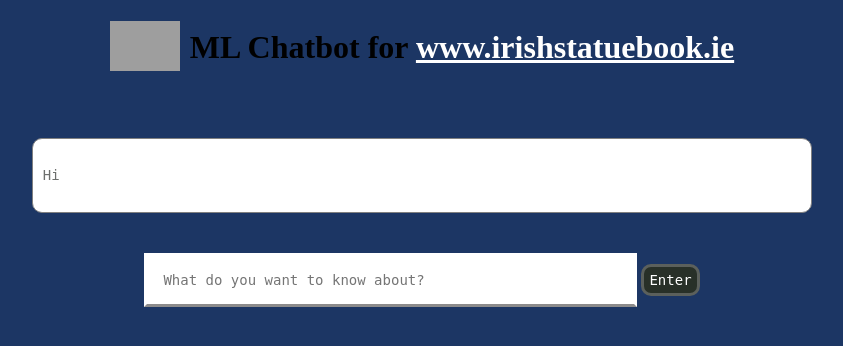
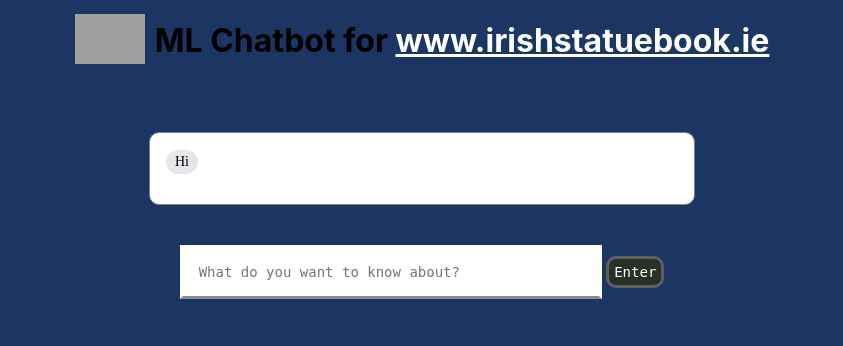
Before and after one commit to liamreilly01/Sweng-Group-20, a Django app: page /blog/ in a window 1280 px wide. Shown: the top 346 px of the page, without its empty margins (218-1061 px from the left). Run offline with Django 4.2, Linux system fonts and the light colour scheme; some web fonts are replaced; grey boxes are pictures that could not be loaded.

Commit message:
added text bubbles

```diff
--- a/djangoSweng/blog/static/blog/style.css
+++ b/djangoSweng/blog/static/blog/style.css
@@ -3,22 +3,45 @@
 }
 
 #chatbot{
+    background-color: #ffffff;
     margin-left: auto;
     margin-right: auto;
-    width: 60%;
+    width: 40%;
     margin-top: 50px;
     border-radius: 10px;
     border: 1px solid gray;
-    padding: 10px;
-    background: white;
+    padding: 16px;
+    position: relative;
+    word-wrap: break-word;
 }
 
 .botText{
-    font-family: monospace;
+    background-color: #fff;
+    border: 1px solid #e5e5ea;
+    border-radius: 1rem;
+    display: flex;
+    flex-direction: column;
+    font-family: "SanFrancisco";
+    margin-top: 1px;
     font-size: 14px;
-    text-align: left;
-    line-height: 25px;
-    color: rgb(109, 111, 109);
+    margin-right: auto;
+    width: fit-content;
+    max-width: 50%;
+    padding: 0.2rem 0.5rem;
+}
+
+#chatbot ::before,
+#chatbot ::after {
+  bottom: -0.1rem;
+  content: "";
+  height: 1rem;
+  position: absolute;
+}
+
+.botText {
+    align-items: flex-start;
+    background-color: #e5e5ea;
+    color: #000;
 }
 
 #userInput{
@@ -35,7 +58,7 @@
     border-bottom: 3px solid #8c8b8b;
     font-family: monospace;
     font-size: 14px;
-    width: 60%;
+    width: 50%;
     padding: 16px;
     color: rgb(8, 7, 7);
 }
@@ -66,9 +89,44 @@
 }
 
 .userText{
+    background-color: #248bf5;
+    border: 1px solid #e5e5ea;
+    border-radius: 1rem;
+    display: flex;
+    flex-direction: column;
+    font-family: "SanFrancisco";
     text-align: right;
-    font-family: monospace;
+    margin-top: 1px;
     font-size: 14px;
-    line-height: 25px;
-    color: rgb(109, 111, 109);
+    margin-left: auto;
+    width: fit-content;
+    max-width: 50%;
+    padding: 0.2rem 0.5rem;
 }
+
+.userText {
+    align-items: flex-end;
+    color: #fff;
+
+}
+
+@font-face {
+    font-family: "SanFrancisco";
+    src:
+      url("https://cdn.rawgit.com/AllThingsSmitty/fonts/25983b71/SanFrancisco/sanfranciscodisplay-regular-webfont.woff2") format("woff2"),
+      url("https://cdn.rawgit.com/AllThingsSmitty/fonts/25983b71/SanFrancisco/sanfranciscodisplay-regular-webfont.woff") format("woff");
+  }
+
+  body {
+    font-family: -apple-system,
+      BlinkMacSystemFont,
+      "Segoe UI",
+      Roboto,
+      Oxygen-Sans,
+      Ubuntu,
+      Cantarell,
+      "Helvetica Neue",
+      sans-serif;
+    font-weight: normal;
+    margin: 0;
+  }
--- a/djangoSweng/blog/templates/blog/index.html
+++ b/djangoSweng/blog/templates/blog/index.html
@@ -35,7 +35,7 @@
         function getUserResponse(){
 
             var userText = $('#textInput').val();
-            var userHTML = "<p class='userText'>You: <span>"+userText+"</span/></p>";
+            var userHTML = "<p class='userText'> <span>"+userText+"</span/></p>";
             $('#textInput').val("");
 
             $('#chatbot').append(userHTML);
--- a/index.html
+++ b/index.html
@@ -35,7 +35,7 @@
         function getUserResponse(){
 
             var userText = $('#textInput').val();
-            var userHTML = "<p class='userText'>You: <span>"+userText+"</span/></p>";
+            var userHTML = "<p class='userText'> <span>"+userText+"</span/></p>";
             $('#textInput').val("");
 
             $('#chatbot').append(userHTML);
```
